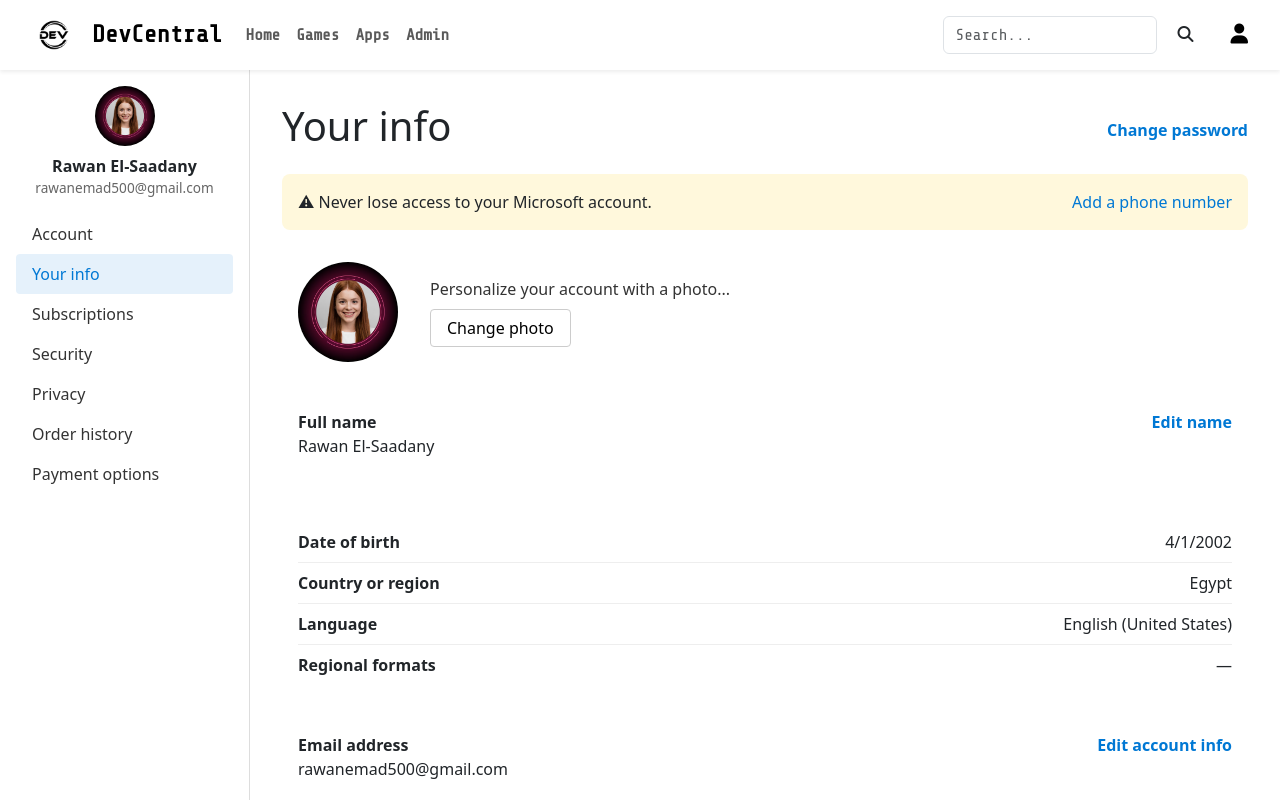
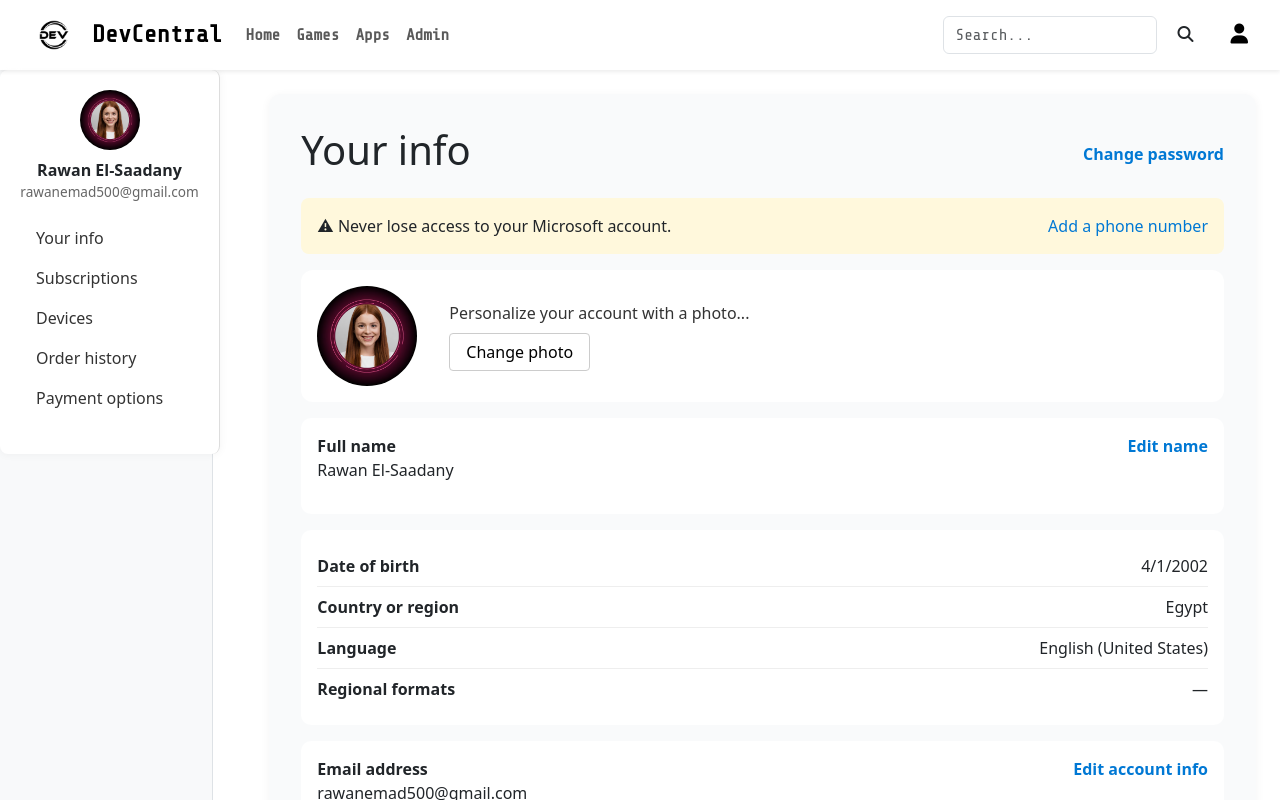
Before and after one commit to CIHYALACE/DevCentral, a React (Vite) app in the folder frontend/: page /profile in a window 1280 px wide. Shown: the top 800 px of the page. Built offline with nearby package versions, Linux system fonts and the light colour scheme.

Commit message:
Implement ProfileSharedLayout with dynamic content rendering; refactor related components for improved structure and navigation.

```diff
--- a/frontend/src/components/Devices.jsx
+++ b/frontend/src/components/Devices.jsx
@@ -7,9 +7,7 @@ import '../style/Devices.css';
 export default function Devices() {
   return (
     <div>
-      <ProfileHeader />
       <div className="user-profile">
-        <Sidebar active="Devices" />
         <div className="info-section">
           <h2 className="section-title">Your Devices</h2>
           <p className="section-description">Manage devices where your account is logged in.</p>
--- a/frontend/src/components/Header.jsx
+++ b/frontend/src/components/Header.jsx
@@ -3,7 +3,7 @@ import Nav from "react-bootstrap/Nav";
 import Navbar from "react-bootstrap/Navbar";
 
 export default function Header() {
-  let token = "bob";
+  let token = "token";
   return (
     <Navbar
       expand="lg"
--- a/frontend/src/components/InfoSection.jsx
+++ b/frontend/src/components/InfoSection.jsx
@@ -1,9 +1,11 @@
 import React from "react";
 import profileimg from "../assets/tiktok-profile-picture-template_742173-4482.avif"
+import ProfileHeader from "./ProfileHeader";
 
 export default function InfoSection() {
   return (
     <section className="info-section">
+      <ProfileHeader title="Your info" />
       <div className="warning">
         ⚠ Never lose access to your Microsoft account.
         <button>Add a phone number</button>
--- a/frontend/src/components/OrderHistory.jsx
+++ b/frontend/src/components/OrderHistory.jsx
@@ -9,9 +9,7 @@ export default function OrderHistory() {
 
   return (
     <div>
-      <ProfileHeader />
       <div className="user-profile">
-        <Sidebar active="Order History" />
         <div className="info-section">
           <h2 className="section-title">Order History</h2>
           <p className="section-description">
--- a/frontend/src/components/PaymentOptions.jsx
+++ b/frontend/src/components/PaymentOptions.jsx
@@ -1,24 +1,27 @@
-import React from 'react';
-import Sidebar from './Sidebar';
-import ProfileHeader from './ProfileHeader';
-import '../style/UserProfile.css'; // Assuming this holds shared styles
-import '../style/PaymentOptions.css'; // Optional: new CSS for payment section
+import React from "react";
+import Sidebar from "./Sidebar";
+import ProfileHeader from "./ProfileHeader";
+import "../style/UserProfile.css"; // Assuming this holds shared styles
+import "../style/PaymentOptions.css"; // Optional: new CSS for payment section
 
 export default function PaymentOptions() {
   return (
     <div>
-      <ProfileHeader />
       <div className="user-profile">
-  <Sidebar active="Payment Options" />
-
         <div className="payment-options-container">
           <h2>Payment Options</h2>
-    <p className="section-description">Securely manage your saved payment methods, billing details, and transaction history.</p>
+          <p className="section-description">
+            Securely manage your saved payment methods, billing details, and
+            transaction history.
+          </p>
 
           <div className="payment-methods">
             <div className="payment-card">
-        No payment methods available.<br />
-        <button className="add-payment-btn">+ Add New Payment Method</button>
+              No payment methods available.
+              <br />
+              <button className="add-payment-btn">
+                + Add New Payment Method
+              </button>
             </div>
           </div>
 
@@ -28,7 +31,6 @@ export default function PaymentOptions() {
           </div>
         </div>
       </div>
-
     </div>
   );
 }
--- a/frontend/src/components/Sidebar.jsx
+++ b/frontend/src/components/Sidebar.jsx
@@ -1,12 +1,15 @@
 import React from "react";
-import "../style/UserProfile.css"
-import sideimg from "../assets/tiktok-profile-picture-template_742173-4482.avif"
+import "../style/UserProfile.css";
+import sideimg from "../assets/tiktok-profile-picture-template_742173-4482.avif";
 const menu = [
-  "Account", "Your info", "Subscriptions", "Security", "Privacy",
-  "Order history", "Payment options"
+  "Your info",
+  "Subscriptions",
+  "Devices",
+  "Order history",
+  "Payment options",
 ];
 
-export default function Sidebar({ active }) {
+export default function Sidebar({ active , setActive }) {
   return (
     <aside className="sidebar">
       <div className="user">
@@ -16,7 +19,9 @@ export default function Sidebar({ active }) {
       </div>
       <ul className="sidebar-menu">
         {menu.map((item, i) => (
-          <li key={i} className={active === item ? "active" : ""}>{item}</li>
+          <li key={i} className={active === item ? "active" : "" } onClick={() => setActive(item)}>
+            {item}
+          </li>
         ))}
       </ul>
     </aside>
--- a/frontend/src/components/Subscriptions.jsx
+++ b/frontend/src/components/Subscriptions.jsx
@@ -8,9 +8,7 @@ import '../style/Subscriptions.css';
 export default function Subscriptions() {
   return (
     <div>
-      <ProfileHeader />
       <div className="user-profile">
-        <Sidebar active="Subscriptions" />
         <div className="info-section">
           <h2 className="section-title">Subscriptions</h2>
           <p>You are not currently subscribed to any services.</p>
--- a/frontend/src/layout/App.jsx
+++ b/frontend/src/layout/App.jsx
@@ -7,18 +7,26 @@ import Register from '../pages/register'
 import ItemDetails from '../pages/appDetails' // Assuming this is the correct path to your ItemDetails component
 import GamesPage from '../pages/games' // Assuming this is the correct path to your games component
 import AppsPage from '../pages/applications'
-import UserProfile from '../pages/UserProfile'
 import ActivateAccount from '../pages/ActivateAccount'
 import AdminSharedLayout from '../sharedLayout/AdminSharedLayout'
 import AdminPage from '../pages/AdminPage'
+import ProfileSharedLayout from '../sharedLayout/ProfileSharedLayout'
+import ProfilePage from '../pages/ProfilePage'
+
+
 
 export default function App() {
   return (
     <Routes>
+
       <Route path="/admin" element={<AdminSharedLayout />}>
         <Route path="/admin" element={<AdminPage />} />
-        {/* Add your admin routes here */}
       </Route>
+
+      <Route path="/profile" element={<ProfileSharedLayout />}>
+        <Route path="/profile" element={<ProfilePage />} />
+      </Route>
+
       <Route path="/" element={<SharedLayout />}>
         <Route path="/" element={<HomePage />} />
         <Route path="/games" element={<GamesPage />} />
@@ -27,7 +35,6 @@ export default function App() {
         <Route path="/login" element={<Login />} />
         <Route path="/users/activate/:uid/:token" element={<ActivateAccount />} />
         <Route path="/register" element={<Register />} />
-        <Route path="/profile" element={<UserProfile />} />
       </Route>
     </Routes>
   )
--- a/frontend/src/pages/ProfilePage.jsx
+++ b/frontend/src/pages/ProfilePage.jsx
@@ -1,29 +1,29 @@
 import React from 'react';
 import Sidebar from '../components/Sidebar'
 import ProfileHeader from '../components/ProfileHeader'
-// import InfoSection from '../components/InfoSection'
+import InfoSection from '../components/InfoSection'
 // import UserProfile from '../components/UserProfile'
-// import  '../style/UserProfile.css'
-// // import PaymentOptions from '../components/PaymentOptions';
-// // import '../style/PaymentOptions.css';
-// // import Subscriptions from './components/Subscriptions';
-// // import '../style/Subscriptions.css';
-// // import Devices from '../components/Devices';
-// // import "../style/Devices.css";
-// import OrderHistory from '../components/OrderHistory';
-// import '../style/OrderHistory.css';
+import  '../style/UserProfile.css'
+import PaymentOptions from '../components/PaymentOptions';
+import '../style/PaymentOptions.css';
+import Subscriptions from '../components/Subscriptions';
+import '../style/Subscriptions.css';
+import Devices from '../components/Devices';
+import "../style/Devices.css";
+import OrderHistory from '../components/OrderHistory';
+import '../style/OrderHistory.css';
 
 export default function ProfilePage() {
   return (
         <div>
-            {/* <ProfileHeader/>
-            <UserProfile/>
-            <InfoSection/> */}
-            {/* <Sidebar active="Your info" /> */}
-            {/* <PaymentOptions/> */}
-            {/* <Subscriptions/> */}
-            {/* <Devices/> */}
-            {/* <OrderHistory/> */}
+            <ProfileHeader/>
+            {/* <UserProfile/> */}
+            <InfoSection/>
+            <Sidebar active="Your info" />
+            <PaymentOptions/>
+            <Subscriptions/>
+            <Devices/>
+            <OrderHistory/>
         </div>
   );
 }
--- /dev/null
+++ b/frontend/src/sharedLayout/ProfileSharedLayout.jsx
@@ -0,0 +1,48 @@
+import { useState } from 'react';
+import Header from '../components/Header';
+import Footer from '../components/Footer';
+import Sidebar from '../components/Sidebar';
+import InfoSection from '../components/InfoSection';
+import PaymentOptions from '../components/PaymentOptions';
+import Subscriptions from '../components/Subscriptions';
+import Devices from '../components/Devices';
+import OrderHistory from '../components/OrderHistory';
+
+export default function ProfileSharedLayout() {
+    const [activeSection, setActiveSection] = useState("InfoSection");
+
+    const renderContent = () => {
+        switch (activeSection) {
+            case "Payment options":
+                return <PaymentOptions />;
+            case "Subscriptions":
+                return <Subscriptions />;
+            case "Devices":
+                return <Devices />;
+            case "Order history":
+                return <OrderHistory />;
+            default:
+                return <InfoSection />;
+        }
+    };
+
+    return (
+        <div className="min-vh-100">
+            <Header />
+            <div className="container-fluid">
+                <div className="row">
+                    <div className="col-auto col-md-3 col-lg-2 px-0 bg-light border-end min-vh-100 position-fixed">
+                        <Sidebar active={activeSection} setActive={setActiveSection} />
+                    </div>
+
+                    <div className="col-12 col-md-9 col-lg-10 ms-auto px-4">
+                        <div className="pt-4">
+                            {renderContent()}
+                            <Footer />
+                        </div>
+                    </div>
+                </div>
+            </div>
+        </div>
+    );
+}
```
Also changed, not shown: frontend/src/pages/homePage.jsx (+20 -33 lines). Lines whose indentation alone changed are shown as unchanged.
